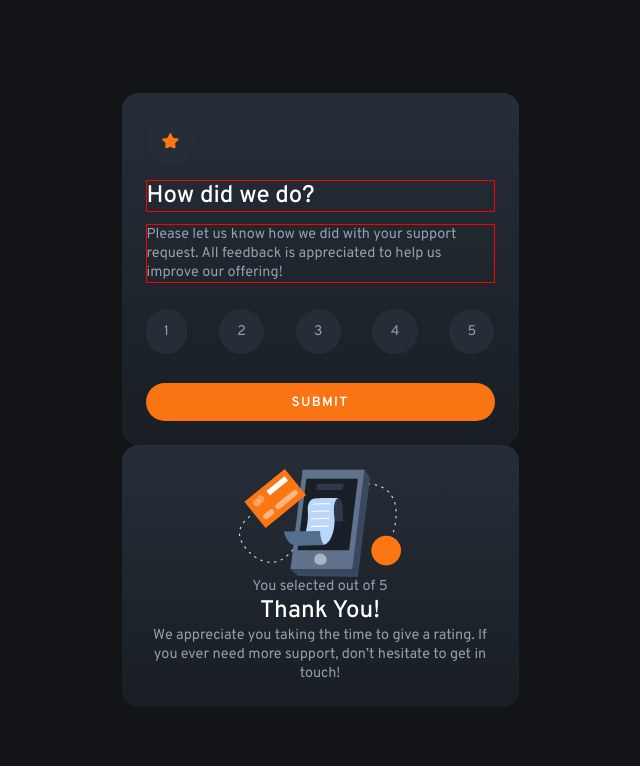
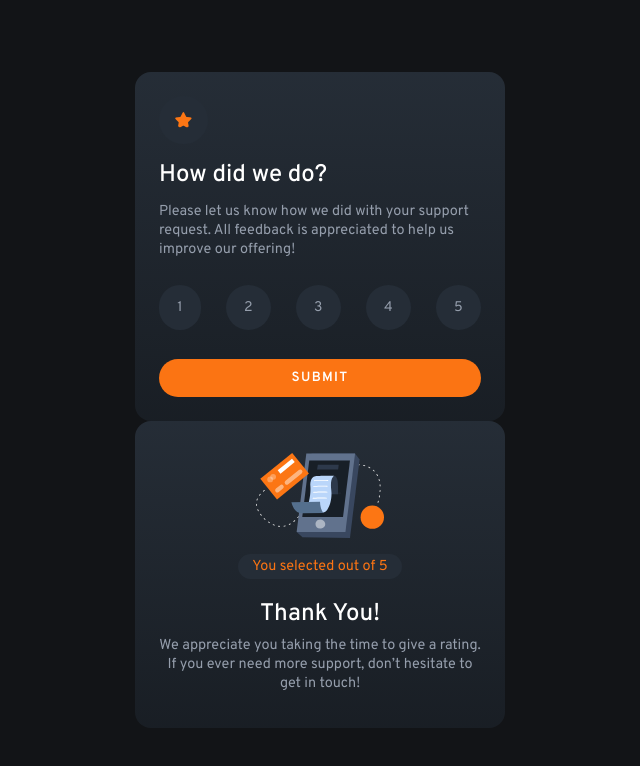
Before and after one commit to atreska/rating-component, a plain HTML site: page index.html in a window 1280 px wide. Shown: the whole page, without its empty margins (320-960 px from the left). Drawn offline with Linux system fonts and the light colour scheme.

Commit message:
Finish stlying thank-you-state
Styled the content as close as possible to the image that was given.

```diff
--- a/style.css
+++ b/style.css
@@ -38,17 +38,14 @@ body {
     display: flex;
     flex-direction: column;
     border-radius: 1em;
-
-}
-
-.icon {
-    margin-bottom: .6em;
+    max-width: 370px;
 }
 
 .star {
     background-color: var(--darkBlue);
     padding: 1em;
-    border-radius: 100px
+    border-radius: 100px;
+    margin-bottom: .6em;
 }
 
 .rating-form h1 {
@@ -63,7 +60,6 @@ body {
 .rating-form h1,
 .rating-form p {
     width: 100%;
-    border: 1px solid red;
 }
 
 h1 {
@@ -135,5 +131,28 @@ input {
     justify-content: center;
     align-items: center;
     text-align: center;
+    /* gap: 1em; */
 
 }
+
+.thank-you-image {
+    width: 8em;
+    margin: .5em 0 1em 0;
+}
+
+.selection-info {
+    background-color: var(--darkBlue);
+    padding: .2em 1em;
+    border-radius: 100px;
+    color: var(--orange);
+    align-self: center;
+    margin-bottom: 1.4em;
+}
+
+.thank-you-state h1 {
+    margin-bottom: .3em;
+}
+
+.appreciate-paragraph {
+    padding-bottom: .7em;
+}
```
